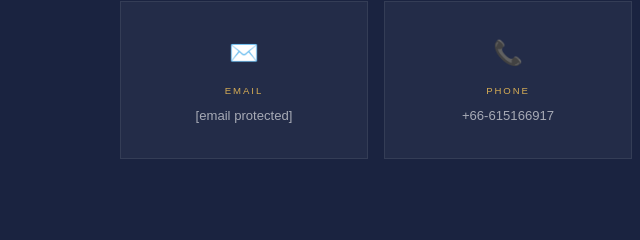
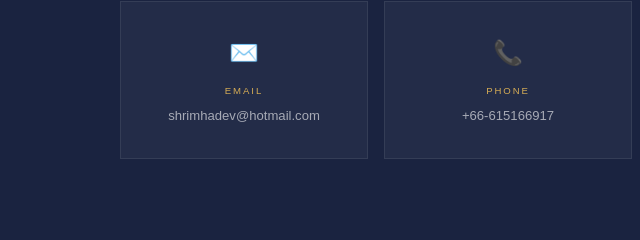
Before and after one commit to shrimhadev-debug/Shrimhadev.github.io, a plain HTML site: page index.html in a window 1280 px wide. Shown: the part 5342-5582 px from the top of the page, 0-640 px from the left. Drawn offline with Linux system fonts and the light colour scheme.

Commit message:
Update email address in contact card

```diff
--- a/index.html
+++ b/index.html
@@ -571,7 +571,7 @@ footer span { color:var(--gold2); }
       <a href="/cdn-cgi/l/email-protection#c8bba0baa1a5a0a9acadbe88a0a7bca5a9a1a4e6aba7a5" class="contact-card">
         <div class="cc-icon">✉️</div>
         <div class="cc-type">Email</div>
-        <div class="cc-val"><span class="__cf_email__" data-cfemail="52213a203b3f3a33363724123a3d263f333b3e7c313d3f">[email&#160;protected]</span></div>
+        <div class="cc-val"><span class="__cf_email__" data-cfemail="52213a203b3f3a33363724123a3d263f333b3e7c313d3f">shrimhadev@hotmail.com</span></div>
       </a>
       <a href="tel:+66615166917" class="contact-card">
         <div class="cc-icon">📞</div>
```
